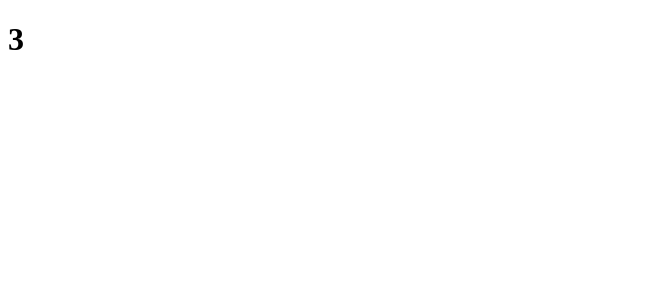
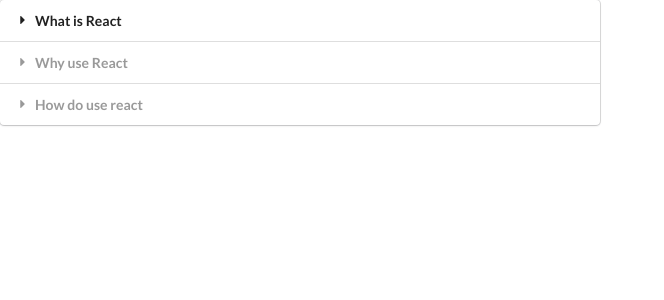
Before and after one commit to Kpizzle/widgets, a React (Create React App) app: page / in a window 1280 px wide. Shown: the top 300 px of the page, without its empty margins (0-664 px from the left). Built offline with nearby package versions, Linux system fonts and the light colour scheme.

Commit message:
accordian now working

```diff
--- a/public/index.html
+++ b/public/index.html
@@ -10,7 +10,8 @@
       content="Web site created using create-react-app"
     />
     <link rel="apple-touch-icon" href="%PUBLIC_URL%/logo192.png" />
-    <!--
+    <link rel="stylesheet" href="https://cdnjs.cloudflare.com/ajax/libs/semantic-ui/2.4.1/semantic.min.css" integrity="sha512-8bHTC73gkZ7rZ7vpqUQThUDhqcNFyYi2xgDgPDHc+GXVGHXq+xPjynxIopALmOPqzo9JZj0k6OqqewdGO3EsrQ==" crossorigin="anonymous" />
+<!--
       manifest.json provides metadata used when your web app is installed on a
       user's mobile device or desktop. See https://developers.google.com/web/fundamentals/web-app-manifest/
     -->
--- a/src/components/Accordion.js
+++ b/src/components/Accordion.js
@@ -1,13 +1,28 @@
-import React from 'react'
+import React, { useState } from 'react';
 
+function Accordion({ items }) {
+  const [activeIndex, setActiveIndex] = useState(null);
 
-function Accordion({items}) {
+  const onTitleClick = (index) => {
+    setActiveIndex(index);
+  };
+
+  const renderedItems = items.map((item, index) => {
+    const active = index === activeIndex ? 'active' : '';
     return (
-        <div>
-            <h1>{items.length}</h1>
+      <React.Fragment key={item.title}>
+        <div className={`title ${active}`} onClick={() => onTitleClick(index)}>
+          <i className='dropdown icon'></i>
+          {item.title}
         </div>
-    )
+        <div className={`content ${active}`}>
+          <p>{item.content}</p>
+        </div>
+      </React.Fragment>
+    );
+  });
+
+  return <div className='ui styled accordion'>{renderedItems}</div>;
 }
 
-
-export default Accordion
+export default Accordion;
```
